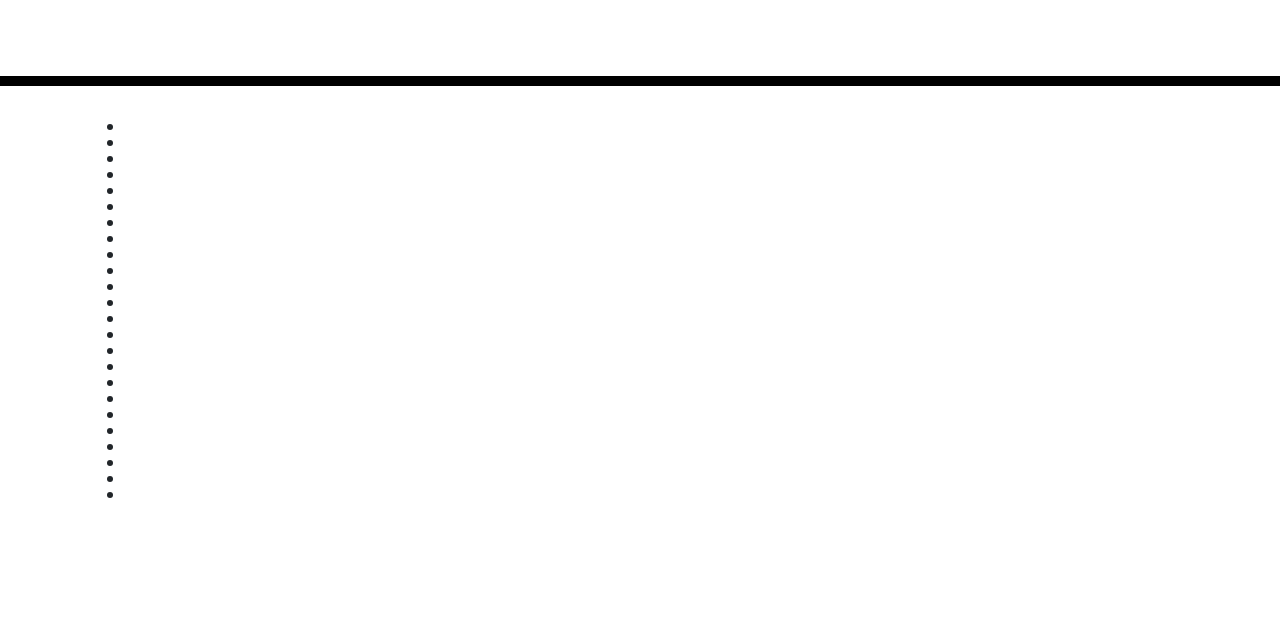
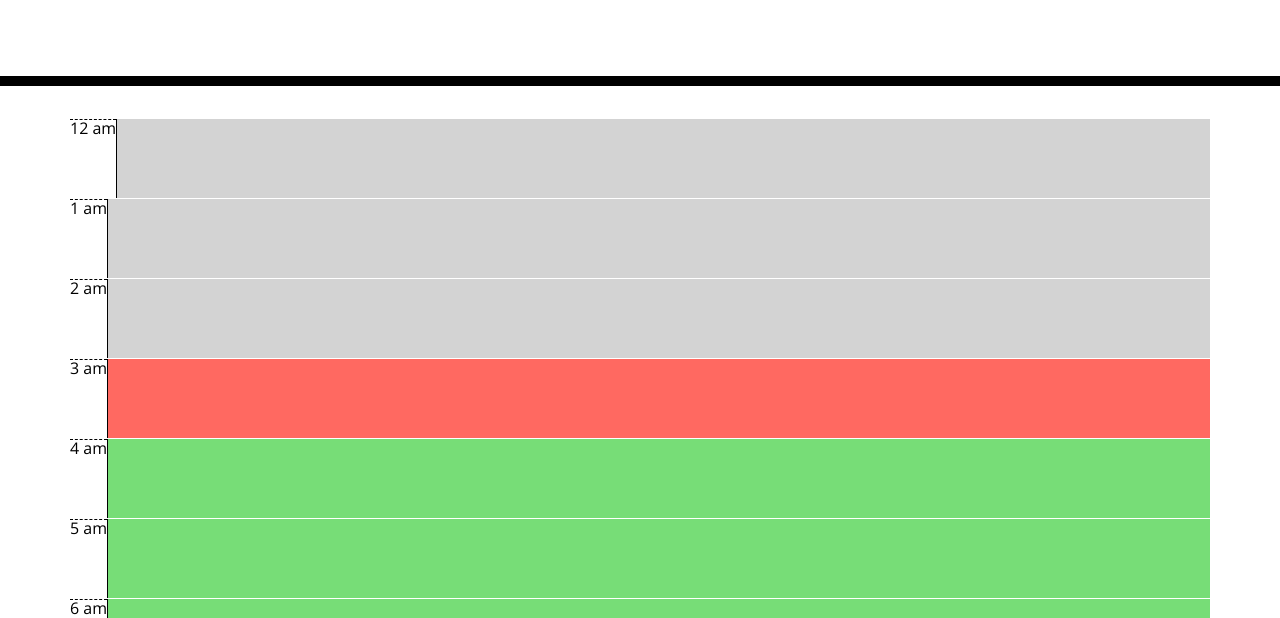
Before and after one commit to brandonkylely/Work-Day-Scheduler, a plain HTML site: page index.html in a window 1280 px wide. Shown: the part 182-800 px from the top of the page. Drawn offline with nearby package versions, Linux system fonts and the light colour scheme.

Commit message:
tweaked save button

```diff
--- a/assets/script.js
+++ b/assets/script.js
@@ -22,26 +22,37 @@ function referenceTime (hour) {
     };
 }
 
-// function saveEvent() {
-//     work.text = textbox.value
-//     work.hour =
-//     events.push(work);
-//     textarea.value = localStorage.setItem("events", JSON.parse(events));
-// }
+function saveEvent() {
+    work.text = textbox.value;
+    // work.hour =
+    events.push(work);
+    textarea.value = localStorage.setItem("events", JSON.parse(events));
+}
 
 for (var i = 0; i < hours.length; i++) {
 
-    // var wrapper = document.createElement("div");
-    // wrapper.setAttribute("class", "row timeblock");
-    var block = document.querySelectorAll(".timeblock")
+    var block = document.createElement("div");
+    block.setAttribute("class", "row timeblock");
+
+
+    // var block = document.querySelectorAll(".timeblock");
+    // console.log(block[i]);
+    // if (referenceTime(hours[i]) === "present") {
+    //     block[i].classList.add("present")
+    // } else if (referenceTime(hours[i]) === "past")  {
+    //     block[i].classList.add("past")
+    // } else {
+    //     block[i].classList.add("future")
+    // }
 
     if (referenceTime(hours[i]) === "present") {
-        block[i].classList.add("present")
+        block.classList.add("present")
     } else if (referenceTime(hours[i]) === "past")  {
-        block[i].classList.add("past")
+        block.classList.add("past")
     } else {
-        block[i].classList.add("future")
+        block.classList.add("future")
     }
+
     var hourDisplay = document.createElement("div");
 
     var textbox = document.createElement("textarea");
@@ -49,12 +60,15 @@ for (var i = 0; i < hours.length; i++) {
 
     hourDisplay.setAttribute("class", "hour");
     hourDisplay.textContent = moment(hours[i], "HH").format('h a');
-    block[i].appendChild(hourDisplay);
-    block[i].appendChild(textbox);
-    container.appendChild(block[i]);
+    block.appendChild(hourDisplay);
+    block.appendChild(textbox);
+    container.appendChild(block);
 
-    // var saveButton = document.createElement("button")
-    // saveButton.addEventListener("click", saveEvent)
 
-    console.log(block.classList)
+    var saveButton = document.createElement("button");
+    saveButton.setAttribute("class", "saveBtn");
+    saveButton.addEventListener("click", saveEvent);
+    // saveButton.appendChild(block);
+
+    // console.log(block.classList)
 }
--- a/index.html
+++ b/index.html
@@ -30,32 +30,30 @@
     </header>
     <div class="container">
       <!-- Timeblocks go here -->
-      <ul>
-        <li id="row timeblock"></li>
-        <li id="row timeblock"></li>
-        <li id="row timeblock"></li>
-        <li id="row timeblock"></li>
-        <li id="row timeblock"></li>
-        <li id="row timeblock"></li>
-        <li id="row timeblock"></li>
-        <li id="row timeblock"></li>
-        <li id="row timeblock"></li>
-        <li id="row timeblock"></li>
-        <li id="row timeblock"></li>
-        <li id="row timeblock"></li>
-        <li id="row timeblock"></li>
-        <li id="row timeblock"></li>
-        <li id="row timeblock"></li>
-        <li id="row timeblock"></li>
-        <li id="row timeblock"></li>
-        <li id="row timeblock"></li>
-        <li id="row timeblock"></li>
-        <li id="row timeblock"></li>
-        <li id="row timeblock"></li>
-        <li id="row timeblock"></li>
-        <li id="row timeblock"></li>
-        <li id="row timeblock"></li>
-      </ul>
+        <!-- <div id="row timeblock"></div>
+        <div id="row timeblock"></div>
+        <div id="row timeblock"></div>
+        <div id="row timeblock"></div>
+        <div id="row timeblock"></div>
+        <div id="row timeblock"></div>
+        <div id="row timeblock"></div>
+        <div id="row timeblock"></div>
+        <div id="row timeblock"></div>
+        <div id="row timeblock"></div>
+        <div id="row timeblock"></div>
+        <div id="row timeblock"></div>
+        <div id="row timeblock"></div>
+        <div id="row timeblock"></div>
+        <div id="row timeblock"></div>
+        <div id="row timeblock"></div>
+        <div id="row timeblock"></div>
+        <div id="row timeblock"></div>
+        <div id="row timeblock"></div>
+        <div id="row timeblock"></div>
+        <div id="row timeblock"></div>
+        <div id="row timeblock"></div>
+        <div id="row timeblock"></div>
+        <div id="row timeblock"></div> -->
     </div>
 
     <script src="https://code.jquery.com/jquery-3.4.1.min.js"></script>
```
